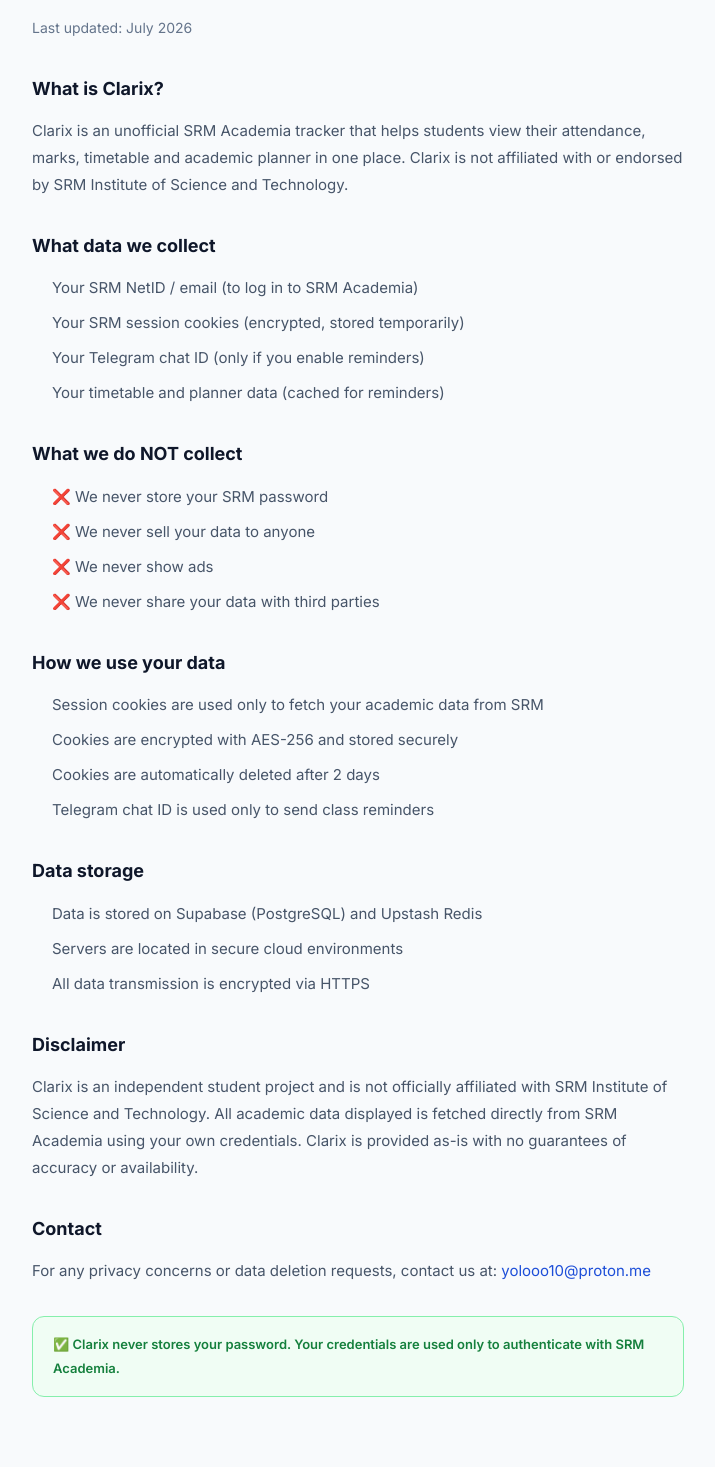
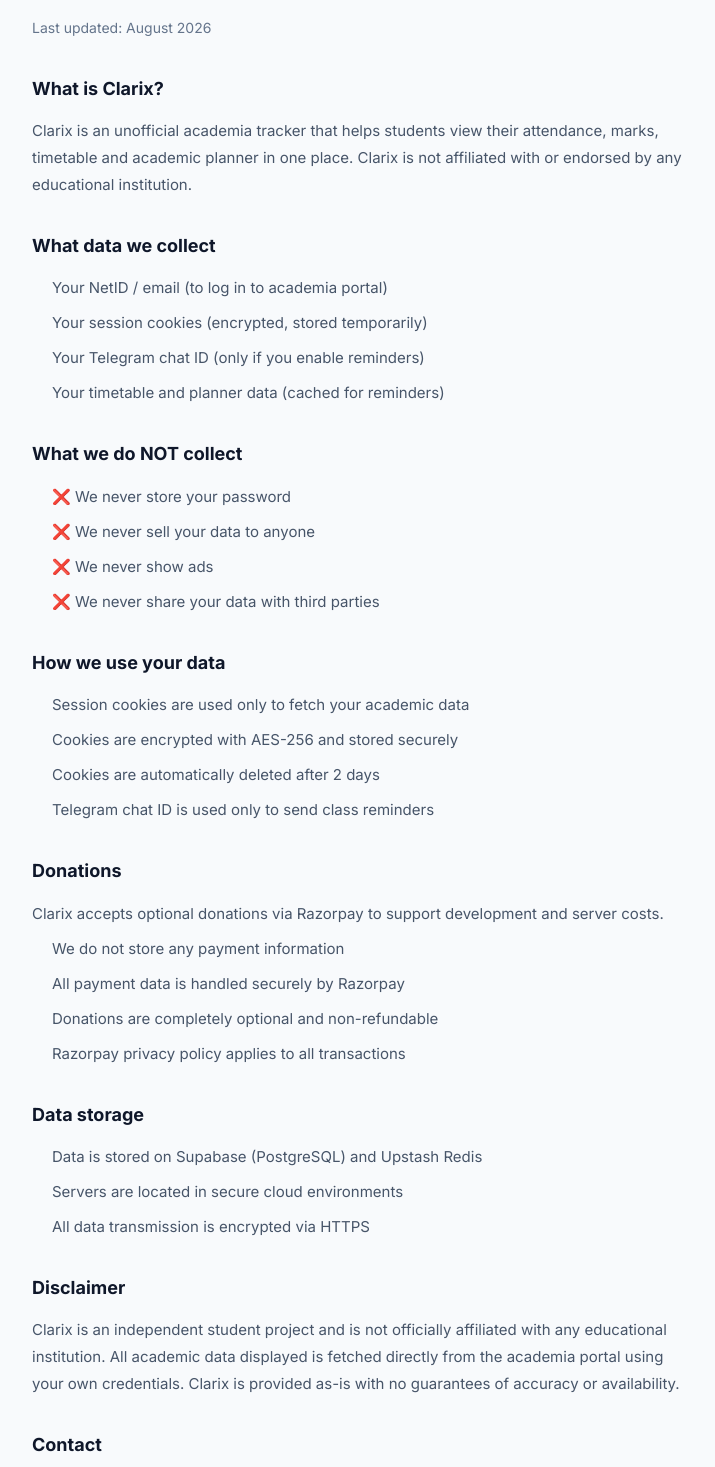
Before and after one commit to rakeshreddy-2512/clarix, a Next.js app: page /privacy in a window 1280 px wide. Shown: the part 83-1550 px from the top of the page, without its empty margins (282-997 px from the left). Before the commit the page ends 1520 px from the top, so only its background shows below. Built offline with nearby package versions, Linux system fonts and the light colour scheme.

Commit message:
Update privacy policy

```diff
--- a/app/privacy/page.tsx
+++ b/app/privacy/page.tsx
@@ -5,47 +5,54 @@
             fontFamily: "Inter, sans-serif", color: "#0f172a", lineHeight: 1.8,
         }}>
             <h1 style={{ fontSize: 28, fontWeight: 800, marginBottom: 8 }}>Privacy Policy</h1>
-            <p style={{ color: "#64748b", fontSize: 14, marginBottom: 32 }}>Last updated: July 2026</p>
-
+            <p style={{ color: "#64748b", fontSize: 14, marginBottom: 32 }}>Last updated: August 2026</p>
             <section style={{ marginBottom: 32 }}>
                 <h2 style={{ fontSize: 18, fontWeight: 700, marginBottom: 12 }}>What is Clarix?</h2>
                 <p style={{ color: "#475569", fontSize: 15 }}>
-                    Clarix is an unofficial SRM Academia tracker that helps students view their attendance,
+                    Clarix is an unofficial academia tracker that helps students view their attendance,
                     marks, timetable and academic planner in one place. Clarix is not affiliated with or
-                    endorsed by SRM Institute of Science and Technology.
+                    endorsed by any educational institution.
                 </p>
             </section>
-
             <section style={{ marginBottom: 32 }}>
                 <h2 style={{ fontSize: 18, fontWeight: 700, marginBottom: 12 }}>What data we collect</h2>
                 <ul style={{ color: "#475569", fontSize: 15, paddingLeft: 20 }}>
-                    <li style={{ marginBottom: 8 }}>Your SRM NetID / email (to log in to SRM Academia)</li>
-                    <li style={{ marginBottom: 8 }}>Your SRM session cookies (encrypted, stored temporarily)</li>
+                    <li style={{ marginBottom: 8 }}>Your NetID / email (to log in to academia portal)</li>
+                    <li style={{ marginBottom: 8 }}>Your session cookies (encrypted, stored temporarily)</li>
                     <li style={{ marginBottom: 8 }}>Your Telegram chat ID (only if you enable reminders)</li>
                     <li style={{ marginBottom: 8 }}>Your timetable and planner data (cached for reminders)</li>
                 </ul>
             </section>
-
             <section style={{ marginBottom: 32 }}>
                 <h2 style={{ fontSize: 18, fontWeight: 700, marginBottom: 12 }}>What we do NOT collect</h2>
                 <ul style={{ color: "#475569", fontSize: 15, paddingLeft: 20 }}>
-                    <li style={{ marginBottom: 8 }}>❌ We never store your SRM password</li>
+                    <li style={{ marginBottom: 8 }}>❌ We never store your password</li>
                     <li style={{ marginBottom: 8 }}>❌ We never sell your data to anyone</li>
                     <li style={{ marginBottom: 8 }}>❌ We never show ads</li>
                     <li style={{ marginBottom: 8 }}>❌ We never share your data with third parties</li>
                 </ul>
             </section>
-
             <section style={{ marginBottom: 32 }}>
                 <h2 style={{ fontSize: 18, fontWeight: 700, marginBottom: 12 }}>How we use your data</h2>
                 <ul style={{ color: "#475569", fontSize: 15, paddingLeft: 20 }}>
-                    <li style={{ marginBottom: 8 }}>Session cookies are used only to fetch your academic data from SRM</li>
+                    <li style={{ marginBottom: 8 }}>Session cookies are used only to fetch your academic data</li>
                     <li style={{ marginBottom: 8 }}>Cookies are encrypted with AES-256 and stored securely</li>
                     <li style={{ marginBottom: 8 }}>Cookies are automatically deleted after 2 days</li>
                     <li style={{ marginBottom: 8 }}>Telegram chat ID is used only to send class reminders</li>
                 </ul>
             </section>
-
+            <section style={{ marginBottom: 32 }}>
+                <h2 style={{ fontSize: 18, fontWeight: 700, marginBottom: 12 }}>Donations</h2>
+                <p style={{ color: "#475569", fontSize: 15, marginBottom: 8 }}>
+                    Clarix accepts optional donations via Razorpay to support development and server costs.
+                </p>
+                <ul style={{ color: "#475569", fontSize: 15, paddingLeft: 20 }}>
+                    <li style={{ marginBottom: 8 }}>We do not store any payment information</li>
+                    <li style={{ marginBottom: 8 }}>All payment data is handled securely by Razorpay</li>
+                    <li style={{ marginBottom: 8 }}>Donations are completely optional and non-refundable</li>
+                    <li style={{ marginBottom: 8 }}>Razorpay privacy policy applies to all transactions</li>
+                </ul>
+            </section>
             <section style={{ marginBottom: 32 }}>
                 <h2 style={{ fontSize: 18, fontWeight: 700, marginBottom: 12 }}>Data storage</h2>
                 <ul style={{ color: "#475569", fontSize: 15, paddingLeft: 20 }}>
@@ -54,17 +61,15 @@
                     <li style={{ marginBottom: 8 }}>All data transmission is encrypted via HTTPS</li>
                 </ul>
             </section>
-
             <section style={{ marginBottom: 32 }}>
                 <h2 style={{ fontSize: 18, fontWeight: 700, marginBottom: 12 }}>Disclaimer</h2>
                 <p style={{ color: "#475569", fontSize: 15 }}>
-                    Clarix is an independent student project and is not officially affiliated with SRM
-                    Institute of Science and Technology. All academic data displayed is fetched directly
-                    from SRM Academia using your own credentials. Clarix is provided as-is with no
+                    Clarix is an independent student project and is not officially affiliated with any
+                    educational institution. All academic data displayed is fetched directly from the
+                    academia portal using your own credentials. Clarix is provided as-is with no
                     guarantees of accuracy or availability.
                 </p>
             </section>
-
             <section style={{ marginBottom: 32 }}>
                 <h2 style={{ fontSize: 18, fontWeight: 700, marginBottom: 12 }}>Contact</h2>
                 <p style={{ color: "#475569", fontSize: 15 }}>
@@ -74,13 +79,12 @@
                     </a>
                 </p>
             </section>
-
             <div style={{
                 padding: "16px 20px", borderRadius: 12,
                 background: "#f0fdf4", border: "1px solid #86efac",
                 fontSize: 13, color: "#15803d", fontWeight: 600,
             }}>
-                ✅ Clarix never stores your password. Your credentials are used only to authenticate with SRM Academia.
+                ✅ Clarix never stores your password. Your credentials are used only to authenticate with the academia portal.
             </div>
         </div>
     );
```
